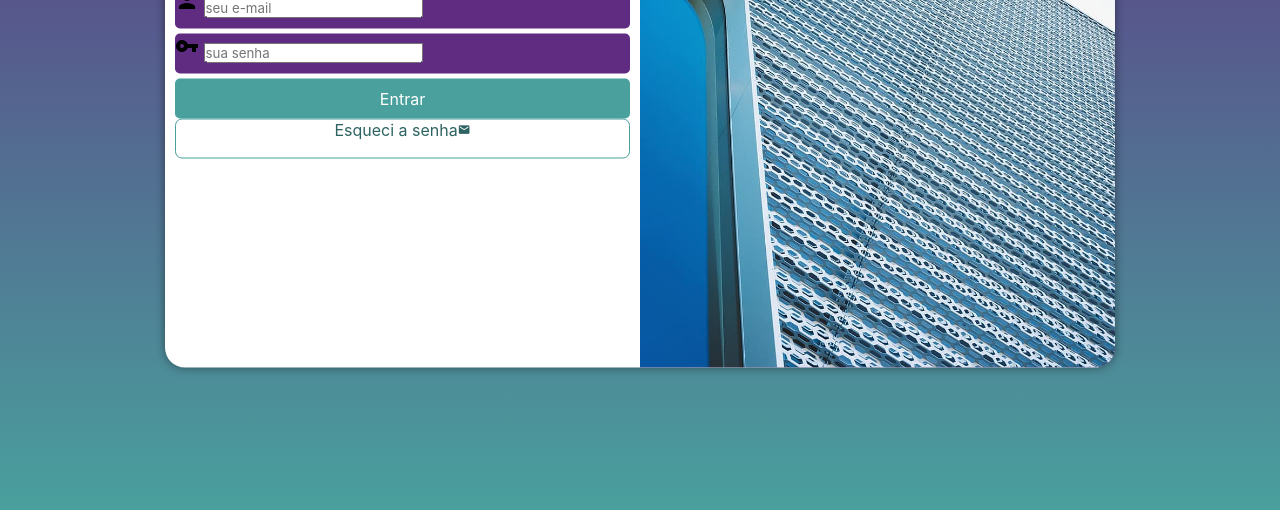
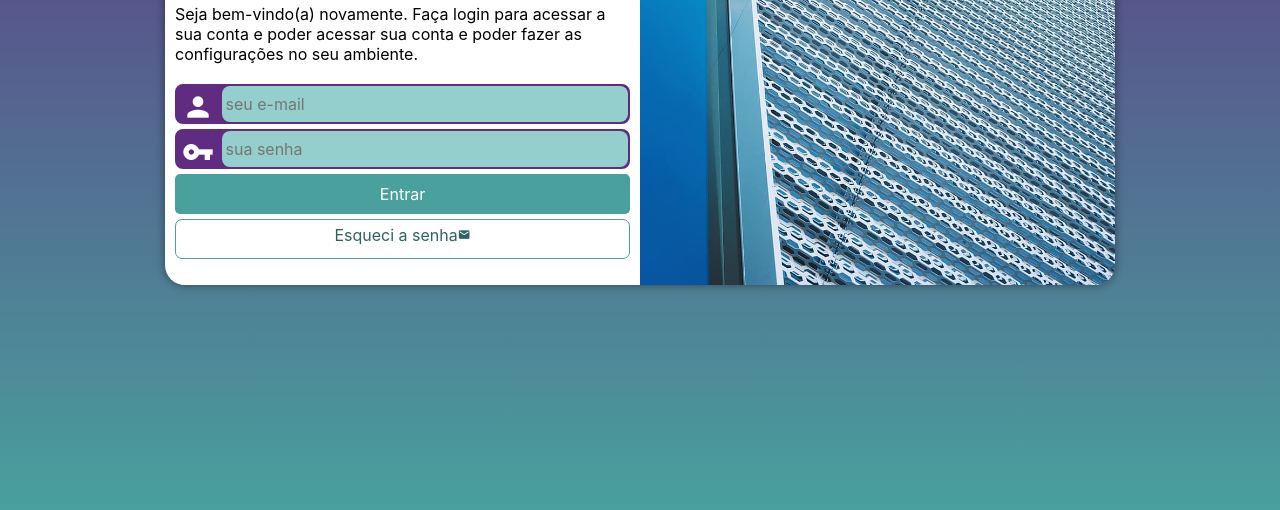
Before and after one commit to VitorGregorio98/projeto-login, a plain HTML site: page index.html in a window 1280 px wide. Shown: the part 290-800 px from the top of the page. Drawn offline with Linux system fonts and the light colour scheme.

Commit message:
finalizei o projeto

```diff
--- a/estilos/media-query.css
+++ b/estilos/media-query.css
@@ -10,12 +10,15 @@ Grandes telas:      acima de 1200px
 */
 
 @media screen and (min-width: 768px) and (max-width: 992px) {
+
+    /* CONFIGURAÇÃO PARA TABLET */
     body {
         background-image: linear-gradient(to top, #49a09d, #5f2c82);
     }
 
     section#login {
         width: 80vw;
+        height: 280px;
     }
 
     section#login>div#imagem {
@@ -31,30 +34,34 @@ Grandes telas:      acima de 1200px
 }
 
 @media screen and (min-width: 992px) {
+
+    /* CONFIGURAÇÕES PARA DESKTOP */
     body {
         background-image: linear-gradient(to top, #49a09d, #5f2c82);
     }
 
     section#login {
         width: 950px;
+        height: 350px;
     }
 
-    section#login > div#imagem {
+    section#login>div#imagem {
         float: right;
         width: 50%;
         height: 100%;
     }
 
-    section#login > div#formulario {
+    section#login>div#formulario {
         float: left;
         width: 50%;
     }
 
-    div#formulario > h1 {
+    div#formulario>h1 {
         font-size: 2em;
     }
 
-    div#formulario > p {
-        font-size: 1.2em;
+    div#formulario>p {
+        font-size: 1em;
+        margin: 20px 0px;
     }
 }
--- a/estilos/style.css
+++ b/estilos/style.css
@@ -14,7 +14,8 @@
     box-sizing: border-box;
 }
 
-body, html {
+body,
+html {
     background-color: #5f2c82;
     height: 100vh;
     width: 100vw;
@@ -30,7 +31,6 @@ section#login {
     position: absolute;
     top: 50%;
     left: 50%;
-    transform: translate(-50%, -50%);
     overflow: hidden;
 
     background-color: white;
@@ -39,11 +39,12 @@ section#login {
     border-radius: 20px;
     box-shadow: 0px 0px 10px rgba(0, 0, 0, 0.450);
 
+    transform: translate(-50%, -50%);
     transition: width 0.3s, heigth 0.3s;
     transition-timing-function: ease;
 }
 
-section#login > div#imagem {
+section#login>div#imagem {
     display: block;
     background: #5f2c82 url(../imagens/metal.jpg) no-repeat;
     background-size: cover;
@@ -61,25 +62,48 @@ div#formulario>h1 {
     margin-bottom: 10px;
 }
 
-div#formulario  >p {
+div#formulario>p {
     font-size: 0.8em;
 }
 
-form > div.campo {
+form>div.campo {
     background-color: #5f2c82;
+    border: 2px solid #5f2c82;
     display: block;
     width: 100%;
     height: 40px;
-    border-radius: 5px;
+    border-radius: 8px;
     margin: 5px 0px;
 }
 
-div.campo > label {
+div.campo>label {
     display: none;
 }
 
+div.campo>i {
+    color: white;
+    /*background-color: black;*/
+    font-size: 2em;
+    width: 40px;
+    padding: 5px;
+}
 
-form > input[type=submit] {
+div.campo>input {
+    background-color: #94cfcd;
+    font-size: 1em;
+    width: calc(100% - 45px);
+    height: 100%;
+    border: 0px;
+    border-radius: 8px;
+    padding: 4px;
+    transform: translateY(-13px);
+}
+
+div.campo>input:focus-within {
+    background-color: white;
+}
+
+form>input[type=submit] {
     display: block;
     font-size: 1em;
     width: 100%;
@@ -91,16 +115,18 @@ form > input[type=submit] {
     cursor: pointer;
 }
 
-form > input[type=submit]:hover {
+form>input[type=submit]:hover {
     background-color: #2d6462;
 }
 
-form > a.botao {
+form>a.botao {
     display: block;
     text-align: center;
     font-size: 1em;
     width: 100%;
     height: 40px;
+    padding-top: 5px;
+    margin-top: 5px;
     background-color: white;
     color: #2d6462;
     border: 1px solid #49a09d;
@@ -108,11 +134,10 @@ form > a.botao {
     text-decoration: none;
 }
 
-form > a.botao:hover {
+form>a.botao:hover {
     background-color: #6cd3cf;
 }
 
-
-form > a.botao > i {
+form>a.botao>i {
     font-size: 0.8em;
 }
```
Also changed, not shown: index.html (+0 -1 lines).
